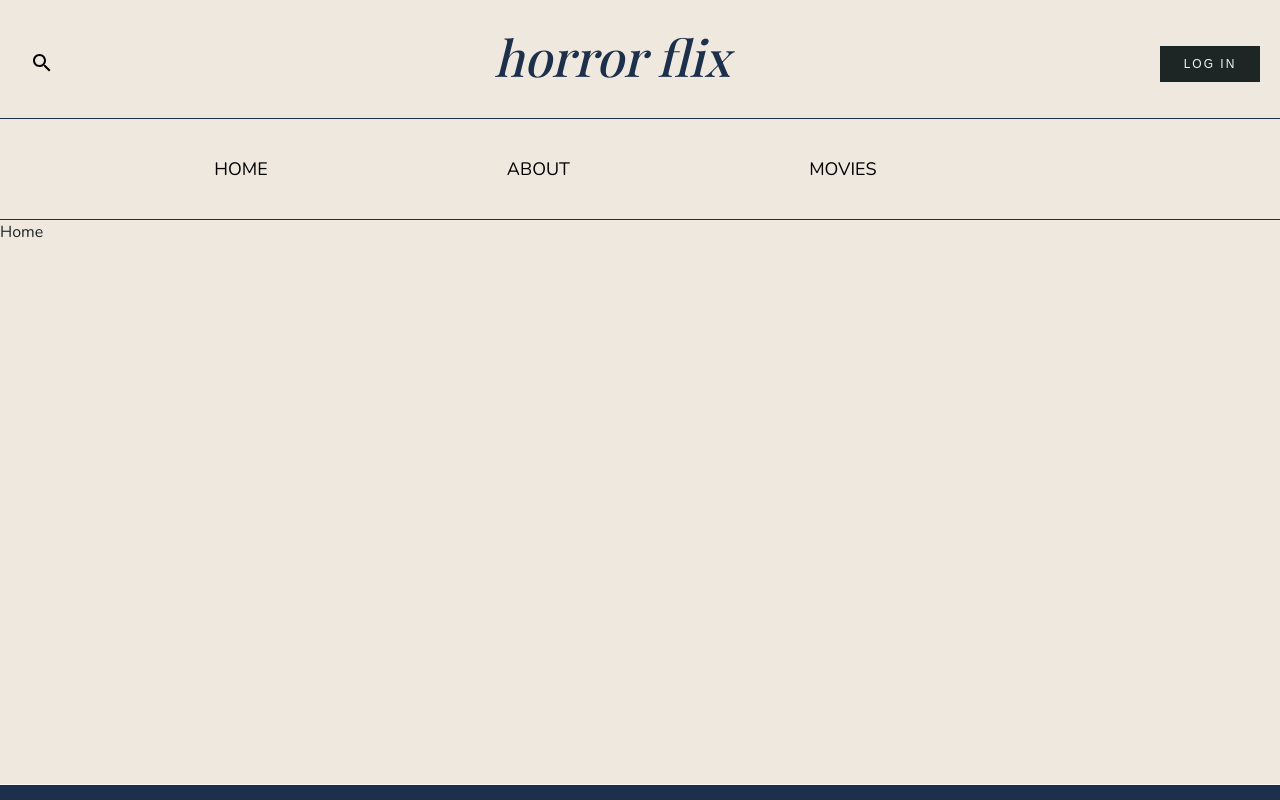
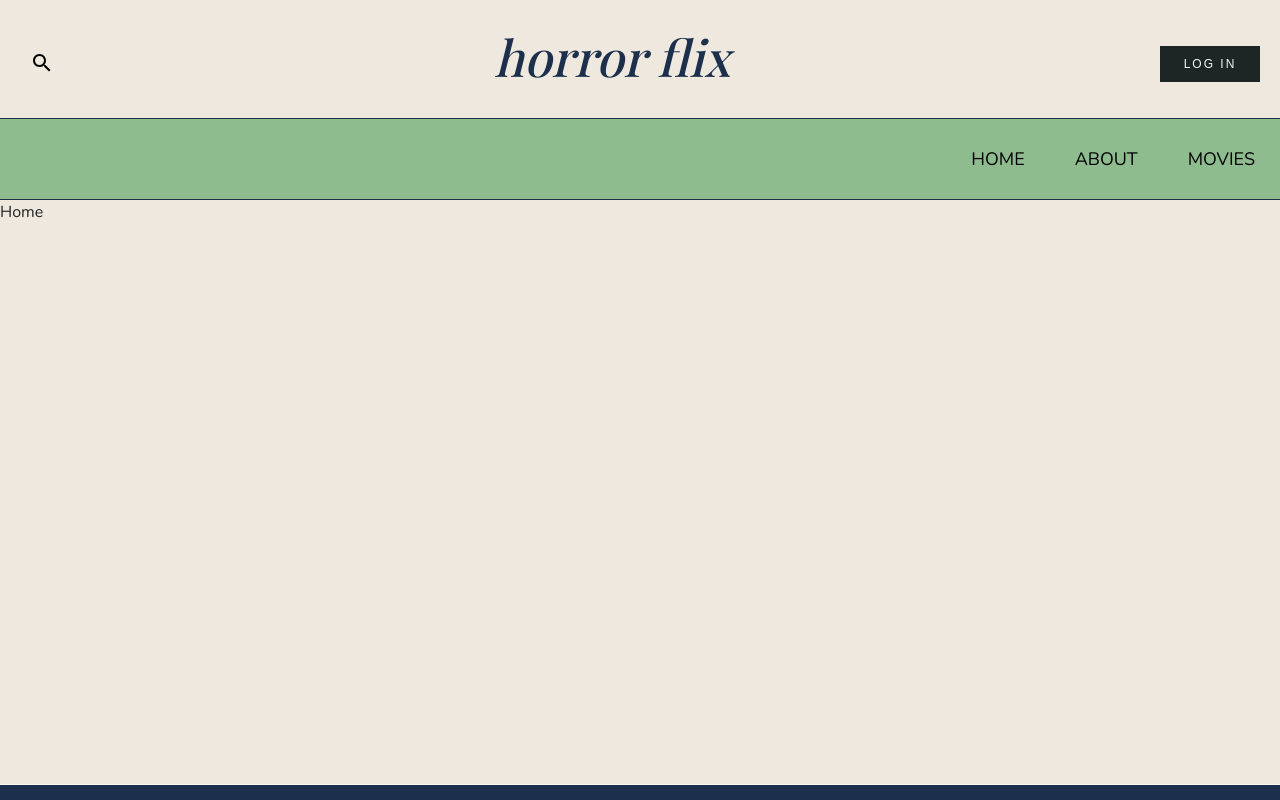
Before and after one commit to JLPinthecity/horror-movies-frontend, a React (Create React App) app: page / in a window 1280 px wide. Shown: the top 800 px of the page. Built offline with nearby package versions, Linux system fonts and the light colour scheme; no server answers; a web font is replaced by a local one.

Commit message:
saving progress on menu sidebar

```diff
--- a/src/components/NavBar.css
+++ b/src/components/NavBar.css
@@ -34,7 +34,6 @@
     flex-basis: 0;
 }
 
-
 /* CENTER */
 .row .header {
     align-items: center;
@@ -56,8 +55,9 @@
 .nav .menu {
     border-top: 1px solid currentColor;
     border-bottom: 1px solid currentColor;
-    height: 100px;
+    height: 80px;
     display: flex;
+    flex-direction: row;
     justify-content: space-evenly;
     align-items: center;
     margin-top: 10;
@@ -65,6 +65,7 @@
     font-size: 18px;
     text-transform: uppercase;
     color: rgb(28, 47, 75);
+    background-color: darkseagreen;
 
 }
 
@@ -98,10 +99,12 @@
 /* SECOND PARENT CONTAINER - FLEX COLUMN*/
 
 .menu-container #hidden {
+    position: fixed;
+    top: 0;
     display: flex;
     flex-direction: column;
     justify-content: space-between;
-    position: relative;
+
     border-top: 2px solid #2A2B2A;
     border-bottom: 1px solid #2A2B2A;
     list-style: none;
@@ -112,7 +115,9 @@
     overflow-y: scroll;
     height: 100vh;
     background-color: thistle;
+    cursor: pointer;
 }
+
 
 
 /* FIRST CHILD - MENU + CLOSE BUTTON */
@@ -137,24 +142,14 @@
     font-size: 22px;
     font-family: 'Playfair Display', serif;
     background-color: burlywood;
+    margin: 10px;
 }
-
-.nav #hidden ul{
-    float: right;
-    margin-right: 17px;
-
-}
-
-
 
 .nav #hidden a {
     font-size: 20px;
     color: #002554;
-    padding: 2px;
-    padding: 1rem;
     display: block;
     text-decoration: none;
-    float: left;
     width: 100%;
     border-bottom: 1px solid currentcolor;
     background-color: blue;
--- a/src/components/NavBar.js
+++ b/src/components/NavBar.js
@@ -60,16 +60,14 @@ const NavBar = (props) => {
 
             <div className="menu-container">
 
-                <div className="menu-row">
-                    <span className={props.menuButtonClicked ? "menu-title" : "hide"}>Menu</span>
+                <ul className="menu" id={props.menuButtonClicked ? "hidden" : ""}>
 
-                    <span className={props.menuButtonClicked ? "menu-close" : "hide"}><Close/></span>
+                    <div className="menu-row">
+                        <span className={props.menuButtonClicked ? "menu-title" : "hide"}>Menu</span>
 
-                </div>
+                        <span className={props.menuButtonClicked ? "menu-close" : "hide"}><Close onClick={handleChange}/></span>
 
-
-
-                <ul className="menu" id={props.menuButtonClicked ? "hidden" : ""}>
+                    </div>
 
                     <li><Link to="/">HOME</Link></li>
                     <li><Link to="/about">ABOUT</Link></li>
```
